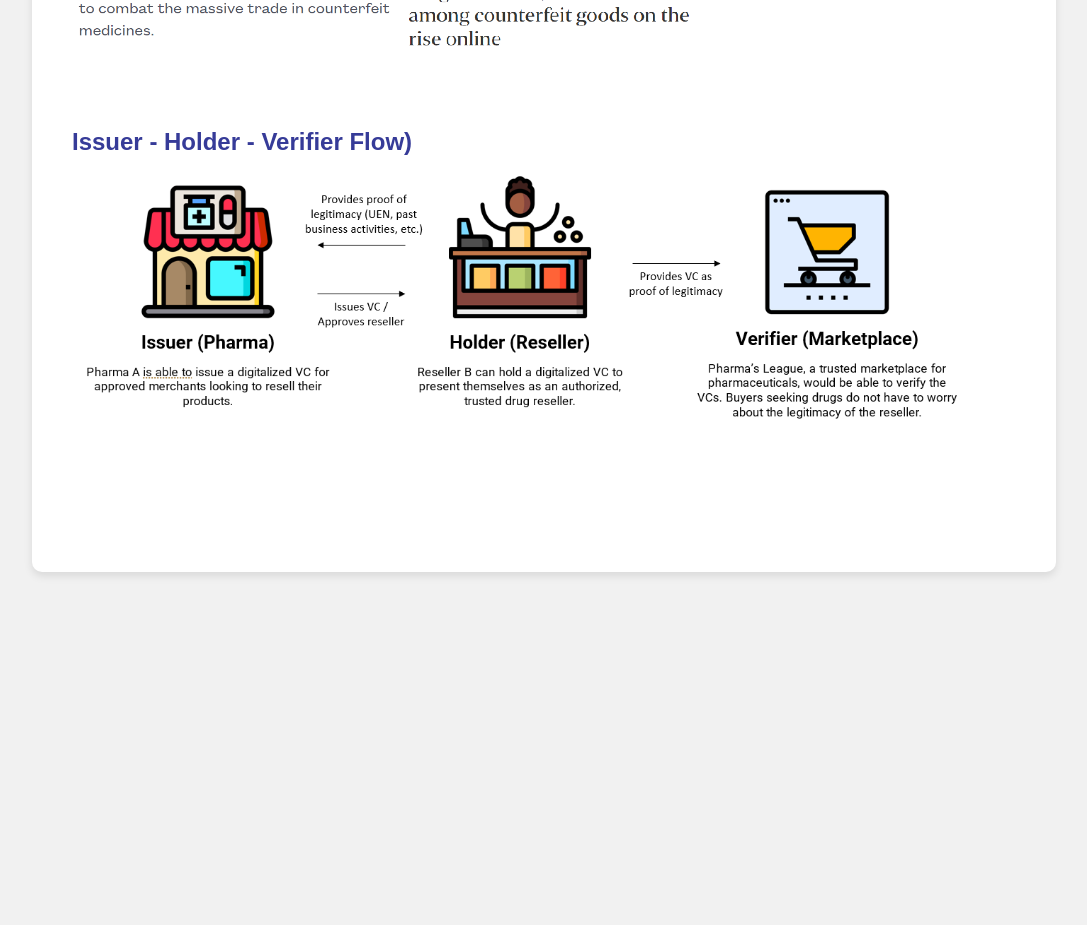
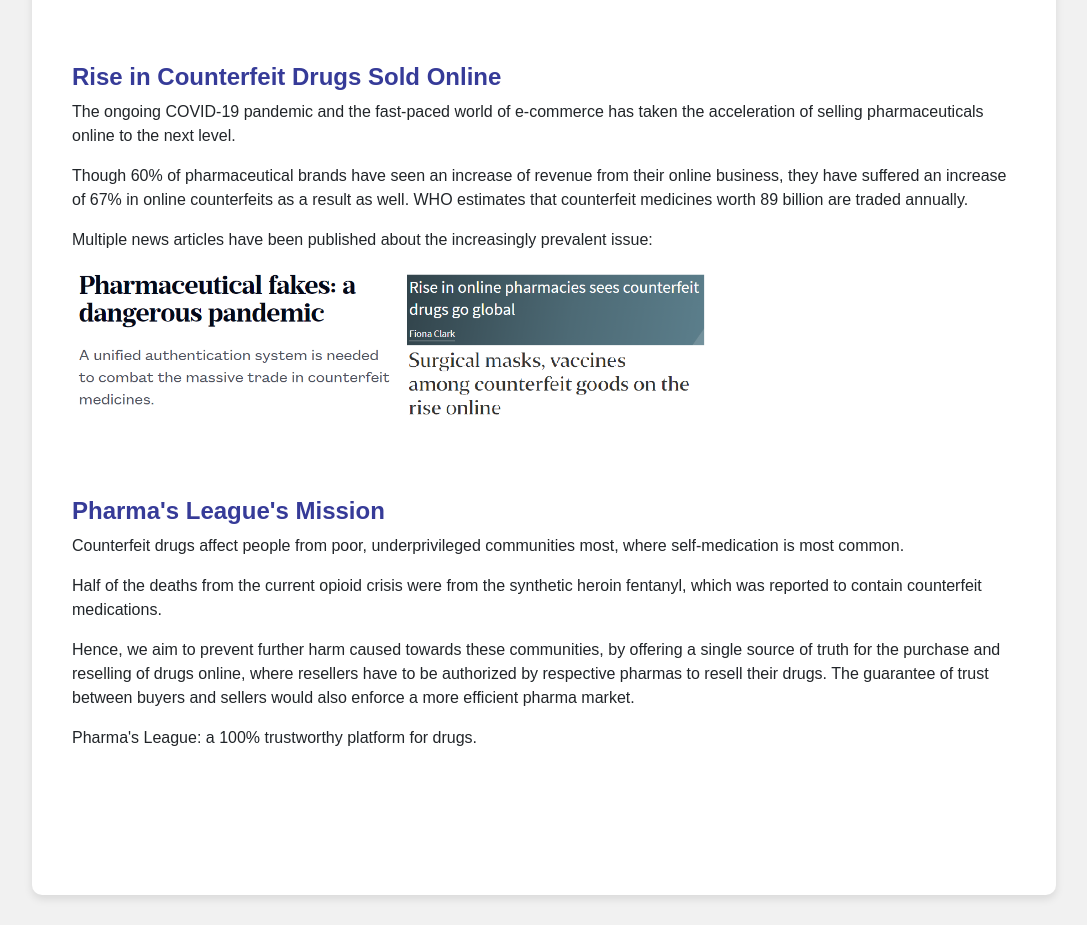
Before and after one commit to SmolLeaps/pharmas-league-issuer, a React (Create React App) app: page / in a window 1280 px wide. Shown: the part 680-1605 px from the top of the page, without its empty margins (96-1183 px from the left). Before the commit the page ends 1282 px from the top, so only its background shows below. Built offline with nearby package versions, Linux system fonts and the light colour scheme; no server answers.

Commit message:
Update Intro.tsx

```diff
--- a/src/pages/intro/Intro.tsx
+++ b/src/pages/intro/Intro.tsx
@@ -17,6 +17,10 @@ const IntroPage = () => {
         <h5 className='intro__subheading'>Greater Southeast Asia's Trusted Drug Marketplace</h5>
       </div>
       <div className='intro__text-block'>
+        <h4>Issuer - Holder - Verifier Flow</h4>
+        <img className='flow-size' src={EntireFlow} alt='entire-flow'/>
+      </div>
+      <div className='intro__text-block'>
         <h4>Rise in Counterfeit Drugs Sold Online</h4>
         <p>The ongoing COVID-19 pandemic and the fast-paced world of e-commerce has taken the acceleration of selling pharmaceuticals online to the next level.</p>
         <p>Though 60% of pharmaceutical brands have seen an increase of revenue from their online business, they have suffered an increase of 67% in online counterfeits as a result as well. WHO estimates that counterfeit medicines worth 89 billion are traded annually.</p>
@@ -24,8 +28,11 @@ const IntroPage = () => {
         <img className='articles-size' src={NewsArticles} alt='entire-flow' />
       </div>
       <div className='intro__text-block'>
-        <h4>Issuer - Holder - Verifier Flow)</h4>
-        <img className='flow-size' src={EntireFlow} alt='entire-flow'/>
+        <h4>Pharma's League's Mission</h4>
+        <p>Counterfeit drugs affect people from poor, underprivileged communities most, where self-medication is most common.</p>
+        <p>Half of the deaths from the current opioid crisis were from the synthetic heroin fentanyl, which was reported to contain counterfeit medications.</p>
+        <p>Hence, we aim to prevent further harm caused towards these communities, by offering a single source of truth for the purchase and reselling of drugs online, where resellers have to be authorized by respective pharmas to resell their drugs. The guarantee of trust between buyers and sellers would also enforce a more efficient pharma market.</p>
+        <p>Pharma's League: a 100% trustworthy platform for drugs.</p>
       </div>
       {/* <div className='intro__roles-description'>
         <div className='intro__roles-description-role'>
```
